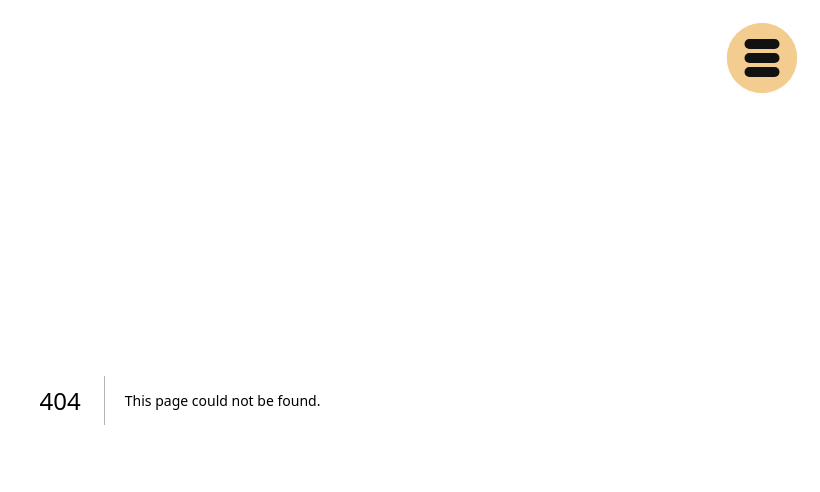
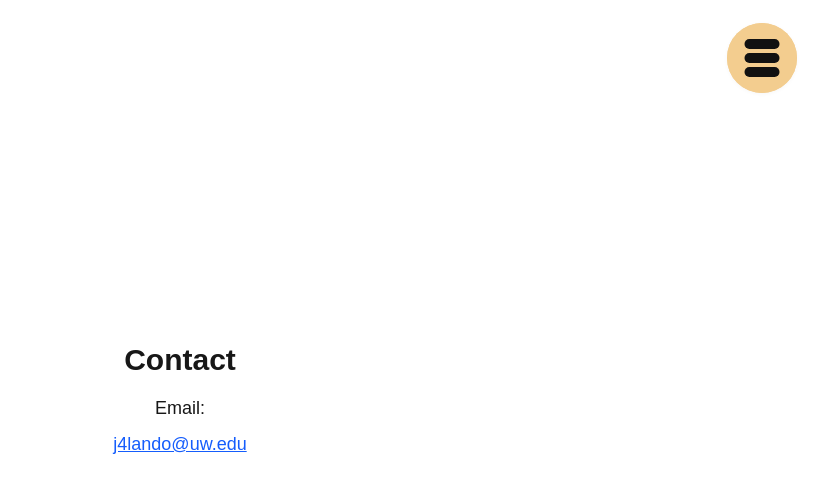
Before and after one commit to j4lando/personal-website, a Next.js app: page /contact in a window 1280 px wide. Before the commit this address had no page. Shown: the top 492 px of the page, without its empty margins (460-1280 px from the left). Built offline with nearby package versions, Linux system fonts and the light colour scheme.

Commit message:
added a paper page

```diff
--- /dev/null
+++ b/src/app/contact/page.tsx
@@ -0,0 +1,14 @@
+export default function Contact() {
+  return (
+    <main className="flex flex-col items-center justify-center min-h-screen p-8">
+      <h1 className="text-3xl font-bold mb-4">Contact</h1>
+      <p className="text-lg mb-2">Email:</p>
+      <a
+        href="mailto:j4lando@uw.edu"
+        className="text-blue-600 underline text-lg"
+      >
+        j4lando@uw.edu
+      </a>
+    </main>
+  );
+}
```
